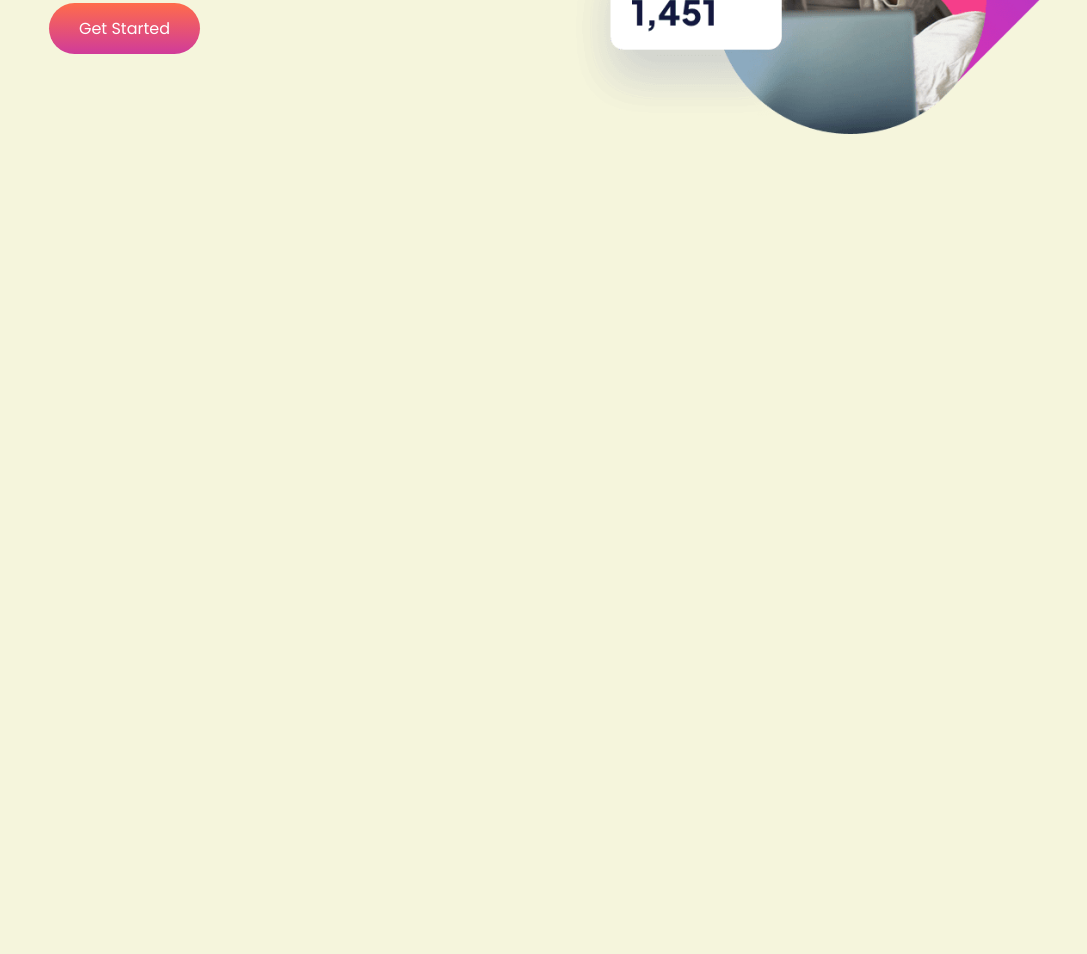
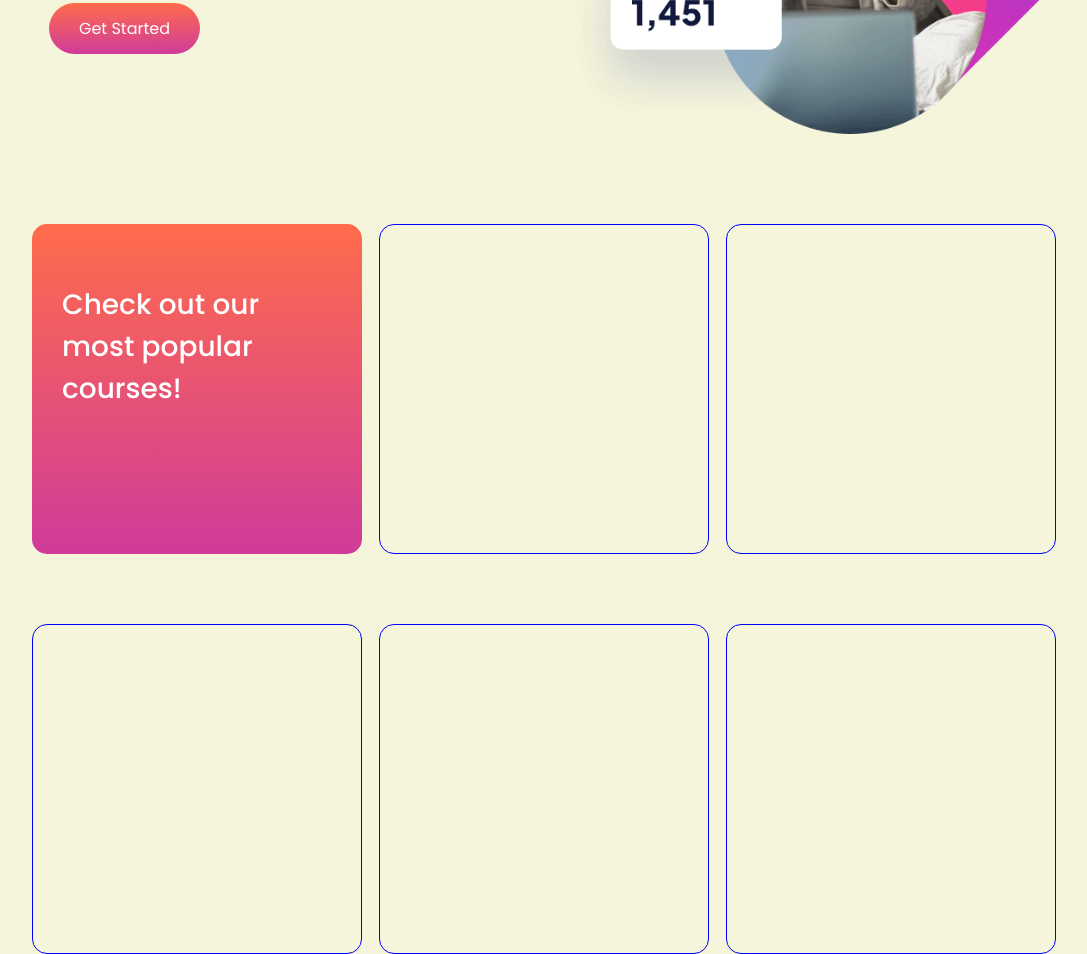
Before and after one commit to mohd-shafi-01/E-Learning_Landing_Page, a plain HTML site: page index.html in a window 1280 px wide. Shown: the part 498-1452 px from the top of the page, without its empty margins (96-1183 px from the left). Before the commit the page ends 800 px from the top, so only its background shows below. Drawn offline with Linux system fonts and the light colour scheme.

Commit message:
Added cards section

```diff
--- a/index.html
+++ b/index.html
@@ -27,5 +27,15 @@
     <img class="hero-img" src="assets/images/image-hero-desktop.png" alt="">
   </section>
 
+  <section class="cards">
+    <div class="card one">
+      <p>Check out our<br>most popular<br>courses!</p>
+    </div>
+    <div class="card two"></div>
+    <div class="card three"></div>
+    <div class="card four"></div>
+    <div class="card five"></div>
+    <div class="card six"></div>
+  </section>
 </body>
 </html>
--- a/style.css
+++ b/style.css
@@ -102,3 +102,32 @@ body {
   top: -200px;
   right: -280px;
 }
+
+.cards {
+  width: 80%;
+  margin: auto;
+  margin-top: 100px;
+  display: flex;
+  flex-wrap: wrap;
+  justify-content: space-between;
+  row-gap: 70px;
+}
+
+.card {
+  width: 330px;
+  height: 330px;
+  border-radius: 15px;
+  border: 1px solid blue;
+}
+
+.one {
+  background: linear-gradient(#ff6c4b, #d03b9a);
+  border: none;
+}
+.one p {
+  font-size: 28px;
+  color: #fff;
+  font-weight: 500;
+  padding-left: 30px;
+  padding-top: 60px;
+}
```
